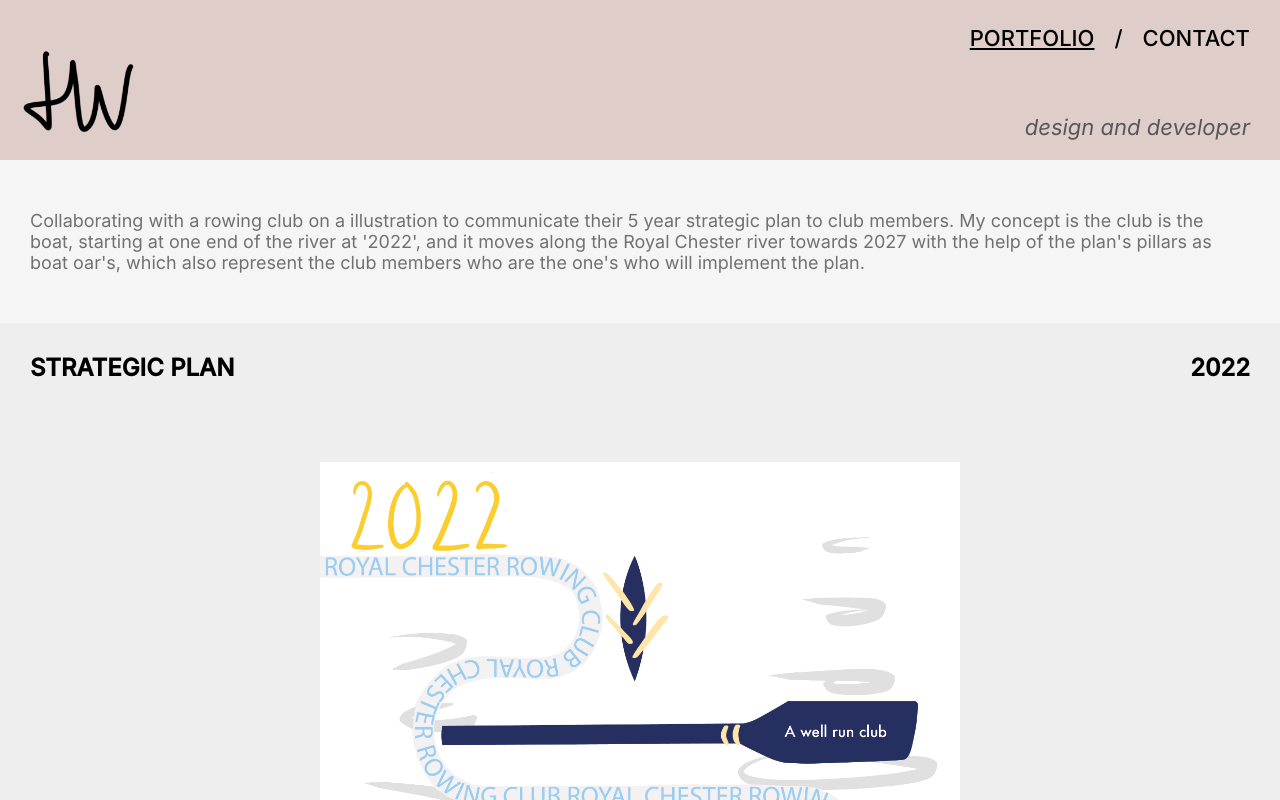
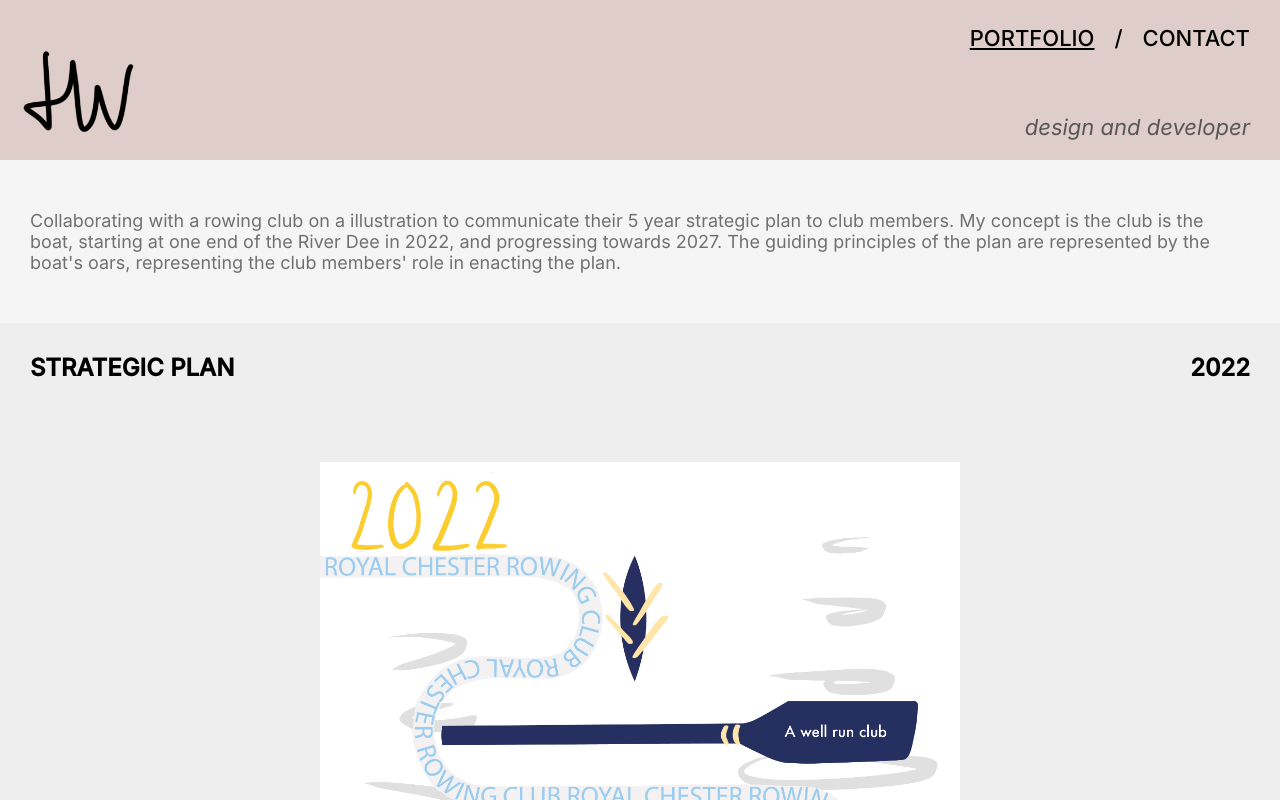
Before and after one commit to hannahw1ll1ams/portfolio, a React (Create React App) app: page /portfolio/strategicplan in a window 1280 px wide. Shown: the top 800 px of the page. Built offline with nearby package versions, Linux system fonts and the light colour scheme.

Commit message:
updating text

```diff
--- a/src/Pages/Sub-pages/Strategic-Plan.js
+++ b/src/Pages/Sub-pages/Strategic-Plan.js
@@ -11,7 +11,7 @@
     return (
        <>
         <p className="description">
-            Collaborating with a rowing club on a illustration to communicate their 5 year strategic plan to club members. My concept is the club is the boat, starting at one end of the river at '2022', and it moves along the Royal Chester river towards 2027 with the help of the plan's pillars as boat oar's, which also represent the club members who are the one's who will implement the plan.
+            Collaborating with a rowing club on a illustration to communicate their 5 year strategic plan to club members. My concept is the club is the boat, starting at one end of the River Dee in 2022, and progressing towards 2027. The guiding principles of the plan are represented by the boat's oars, representing the club members' role in enacting the plan.
         </p>
         <div className="finalVersionContainer">
                 <div className="topText">
```
